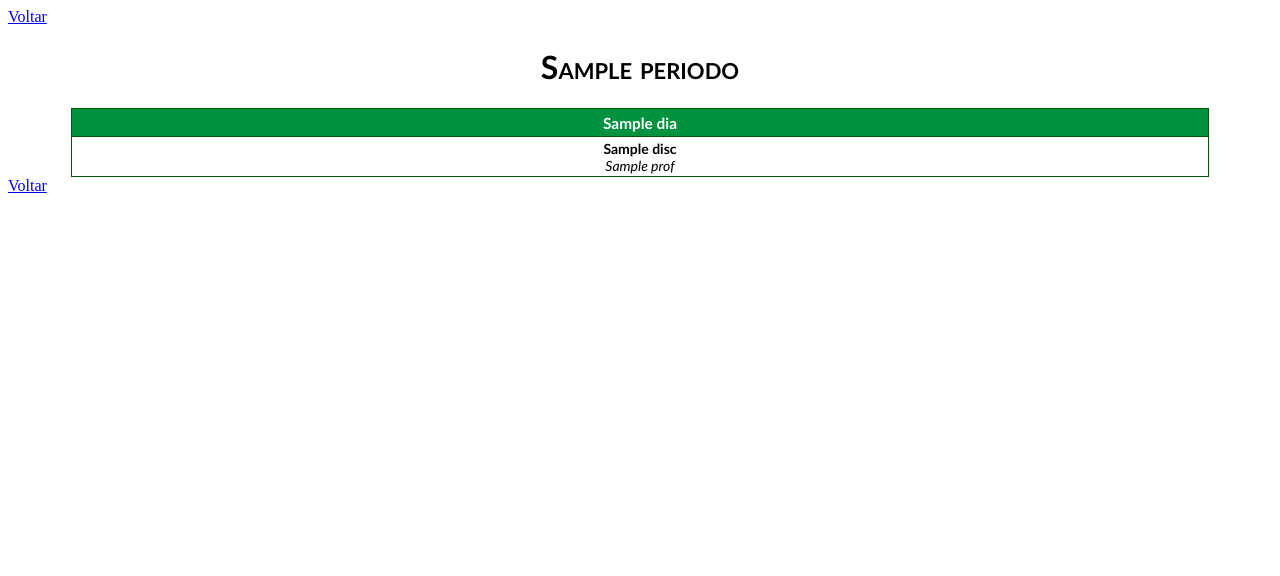
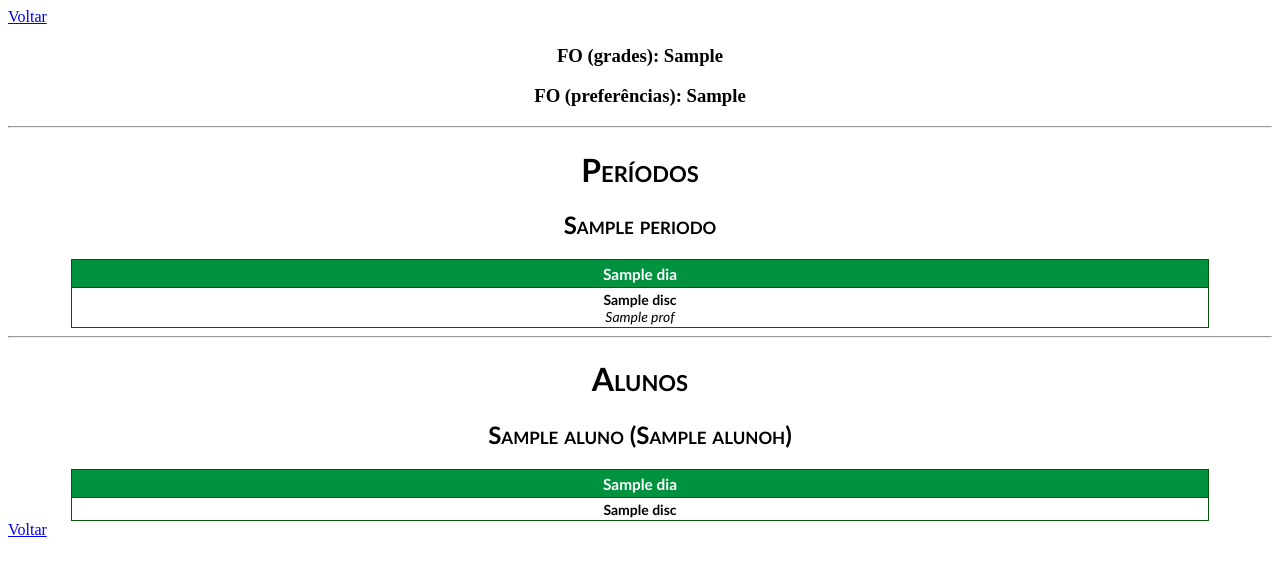
Before and after one commit to oyarsa/faptpweb, a Flask app: template templates/horario.html in a window 1280 px wide. Shown: the top 576 px of the page. Run offline with Flask 2, Linux system fonts and the light colour scheme; the template is opened without the code that fills it: most values are stand-ins (such as "Sample title", 1, 10 or a date in 2020); parts of the project's set-up code (start-up, migrations or seed data) failed here and were passed over.

Commit message:
Aplica alterações solicitadas: mudança na interface e nos dados apresentados.

```diff
--- a/server.py
+++ b/server.py
@@ -4,7 +4,7 @@ import pprint
 import json
 import sys
 import sqlite3
-from subprocess import PIPE, run, STDOUT, CalledProcessError
+from subprocess import run, CalledProcessError
 from flask import Flask, request, render_template, jsonify
 
 # Caminho para o executável do solver
@@ -78,6 +78,35 @@ def carregar_periodos(horarios, num_horarios, num_dias):
             return nome
 
     return sorted(periodos, key=sort_func)
+
+
+def carregar_alunos(horarios, num_horarios, num_dias):
+    alunos = []
+
+    for aluno in horarios['alunos']:
+        desc = aluno['descricao']
+        matriz = matriz_vazia(num_horarios, num_dias)
+        fo = round(aluno["fo"])
+
+        for e in aluno['grade']:
+            dia = int(e['dia'])
+            horario = int(e['horario'])
+            matriz[horario][dia] = {
+                'disc': e['disciplina'],
+            }
+
+        alunos.append((desc, matriz, fo))
+
+    def sort_func(tup):
+        nome, _, _ = tup
+        try:
+            id_, periodo = nome.split('-')
+            curso, turma = periodo.split('-')
+            return curso, turma, id_
+        except ValueError:
+            return nome
+
+    return sorted(alunos, key=sort_func)
 
 
 def init_db():
@@ -156,7 +185,6 @@ def executar_solver(dados):
 
     try:
         processo = run(args, universal_newlines=True)
-        processo.check_returncode()
     except CalledProcessError as e:
         print('Erro ao executar o processo, código: {}, mensagem: {}'
               .format(e.returncode, e.stderr))
@@ -252,7 +280,14 @@ def horario(key):
         num_horarios = int(config['numeroHorarios'])
         num_dias = int(config['numeroDiasLetivos'])
         periodos = carregar_periodos(solucao, num_horarios, num_dias)
-        return render_template('horario.html', periodos=periodos, dias=dias)
+        alunos = carregar_alunos(solucao, num_horarios, num_dias)
+        return render_template(
+            'horario.html',
+            periodos=periodos,
+            dias=dias,
+            alunos=alunos,
+            fo_grade=solucao['fo_grade'],
+            fo_pref=solucao['fo_preferencias'])
 
 
 if __name__ == '__main__':
--- a/templates/horario.html
+++ b/templates/horario.html
@@ -8,8 +8,16 @@
 
 <body>
     <a href="/">Voltar</a>
+
+    <h3 align="center">FO (grades): {{ fo_grade }}</h3>
+    <h3 align="center">FO (preferências): {{ fo_pref }}</h3>
+
+    <hr/>
+
+    <h1 align="center" class="nome">Períodos</h1>
+
     {% for nome, horarios in periodos %}
-        <h1 align="center" class="nome">{{ nome }}</h1>
+        <h2 align="center" class="nome">{{ nome }}</h2>
         <table align="center" class="horario">
             <thead>
                 <tr>
@@ -37,6 +45,37 @@
             </tbody>
         </table>
     {% endfor %}
+
+    <hr/>
+    <h1 class="nome" align="center">Alunos</h1>
+
+    {% for id, grade, fo in alunos %}
+        <h2 align="center" class="nome">{{ id }} ({{ fo }}h)</h2>
+        <table align="center" class="horario">
+            <thead>
+                <tr>
+                    {% for dia in dias %}
+                        <th>{{ dia }}</th>
+                    {% endfor %}
+                </tr>
+            </thead>
+            <tbody>
+                {% for horario in grade %}
+                    <tr>
+                        {% for evento in horario %}
+                            {% if evento is none %}
+                                <td>---</td>
+                            {% else %}
+                                <td>
+                                    <b>{{ evento.disc }}</b>
+                                </td>
+                            {% endif %}
+                        {% endfor %}
+                    </tr>
+                {% endfor %}
+            </tbody>
+        </table>
+    {% endfor %}
     <a href="/">Voltar</a>
 </body>
 </html>
--- a/templates/index.html
+++ b/templates/index.html
@@ -52,6 +52,7 @@
                         <th>Código</th>
                         <th>Nome</th>
                         <th>Período</th>
+                        <th>Professores habilitados</th>
                         <th>Difícil</th>
                         <th>Ofertada</th>
                     </tr>
```
Also changed, not shown: static/app.js (+109 -13 lines).
